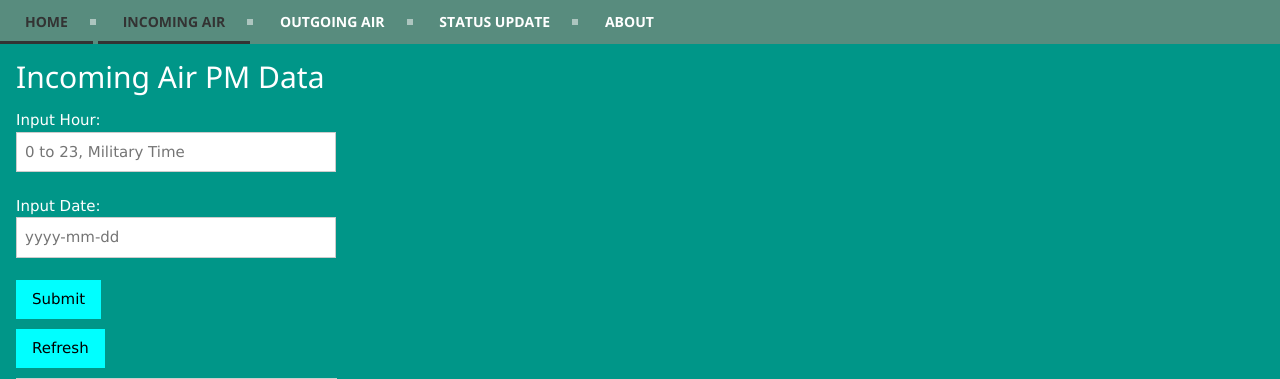
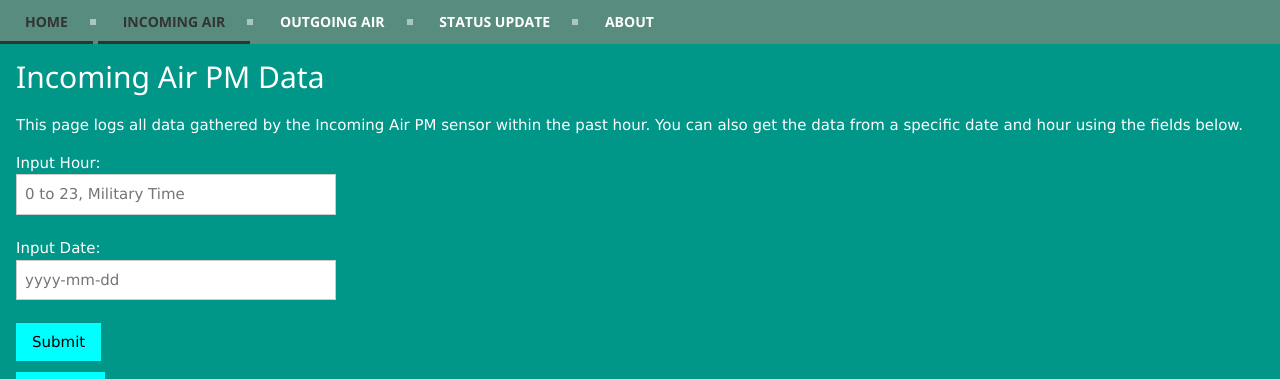
Before and after one commit to ceejayvinoya/aapmms, a PHP site: page /info.php in a window 1280 px wide. Shown: the top 379 px of the page. Run offline with PHP 8.4, Linux system fonts and the light colour scheme; tables that the repository leaves empty or names only in its code hold one stand-in row (values such as "Sample post"); data that the repository does not hold is empty.

Commit message:
Update info.php

```diff
--- a/info.php
+++ b/info.php
@@ -24,6 +24,7 @@
 </div>
 <div class="w3-container w3-teal">
    <h2>Incoming Air PM Data</h2>
+   <p>This page logs all data gathered by the Incoming Air PM sensor within the past hour. You can also get the data from a specific date and hour using the fields below.</p>
    </div>
 
 
```
